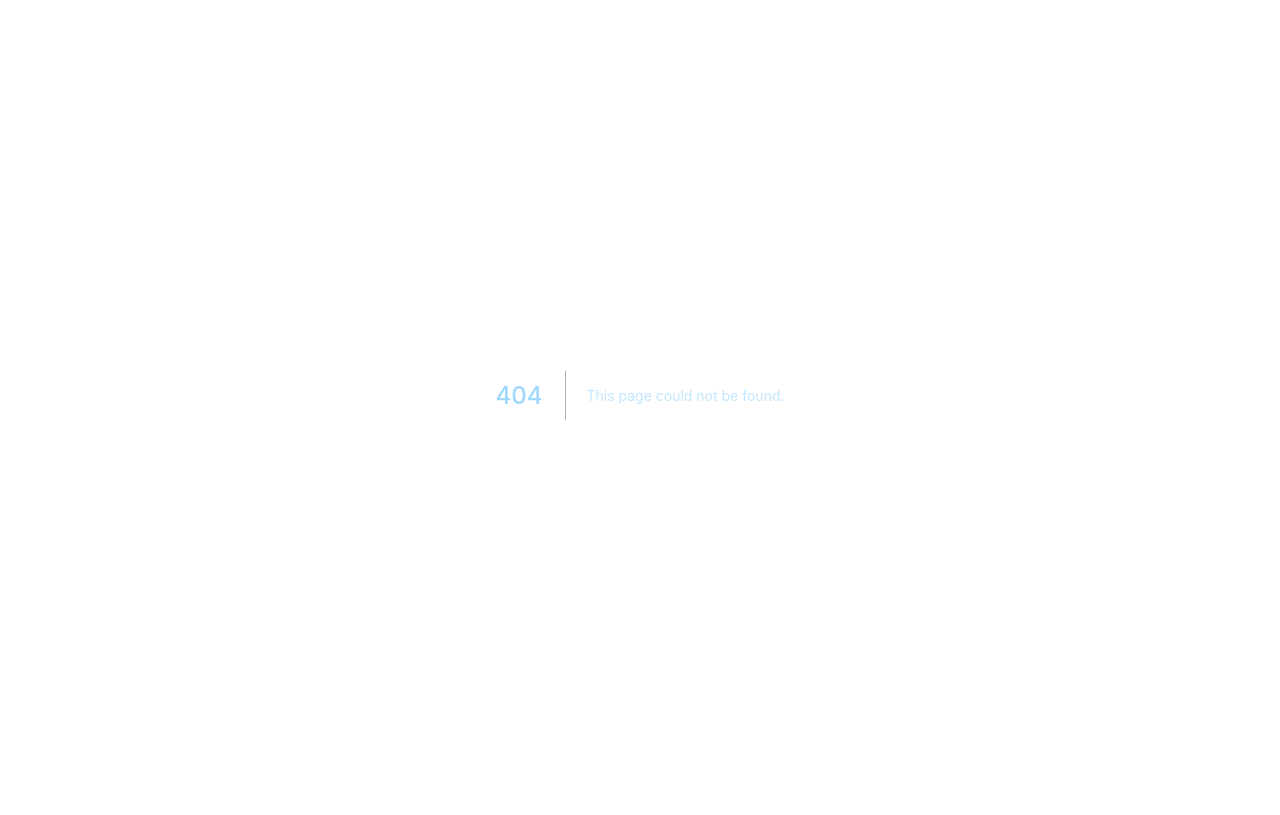
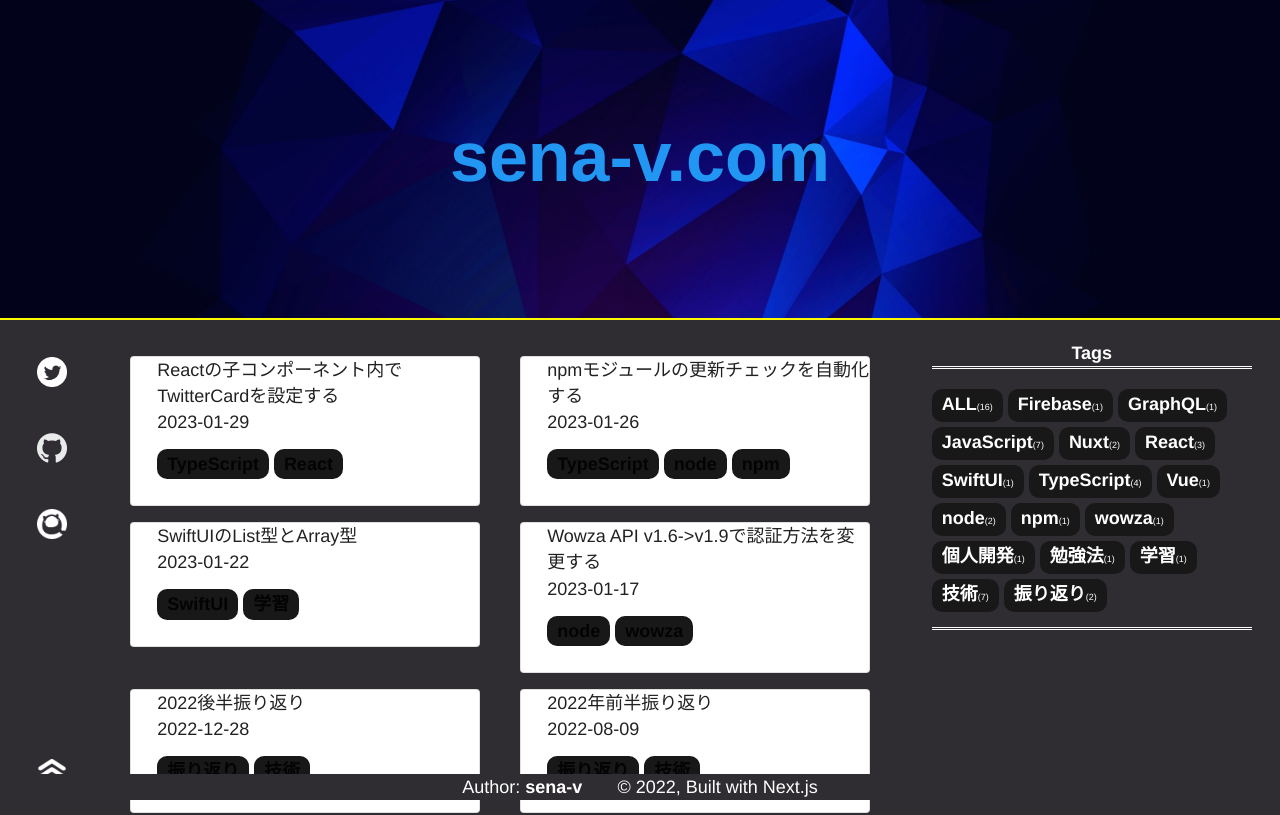
Before and after one commit to sena-v/blog.sena-v.com.next, a Next.js app: page /index2 in a window 1280 px wide. Before the commit this address had no page. Shown: the top 815 px of the page. Built offline with nearby package versions, Linux system fonts and the light colour scheme.

Commit message:
仮名で記事カード表示を作成(css対応未済)

```diff
--- a/package.json
+++ b/package.json
@@ -12,6 +12,9 @@
     "ci": "next lint && npm run typecheck && npm run build"
   },
   "dependencies": {
+    "@emotion/react": "^11.10.5",
+    "@emotion/styled": "^11.10.5",
+    "@mui/material": "^5.11.7",
     "@netlify/plugin-nextjs": "^4.30.2",
     "gray-matter": "^4.0.3",
     "next": "13.1.6",
--- /dev/null
+++ b/src/components/PostCardPage.tsx
@@ -0,0 +1,35 @@
+import { Dispatch } from "react"
+import { ItemType } from "src/utils/read-md"
+import PostThumbnail from "./PostThumbnail"
+import Grid from "@mui/material/Grid"
+import { Box } from "@mui/material"
+
+type PropsType = {
+  allPosts: ItemType[]
+  setTagPage: Dispatch<string>
+}
+
+const PostCardPage = ({ allPosts, setTagPage }: PropsType) => {
+  const createTags = (tags: string[]) =>
+    tags.map((tag) => (
+      <ul key={tag} className="post-tag-top" onClick={() => setTagPage(tag)}>
+        {tag}
+      </ul>
+    ))
+
+  return (
+    <Box sx={{ flexGrow: 1 }}>
+      <ul>
+        <Grid container spacing={2}>
+          {allPosts.map((post, index) => (
+            <Grid item key={index} md={6} xl={4}>
+              <PostThumbnail {...{ post, createTags }} />
+            </Grid>
+          ))}
+        </Grid>
+      </ul>
+    </Box>
+  )
+}
+
+export default PostCardPage
--- /dev/null
+++ b/src/components/PostThumbnail.tsx
@@ -0,0 +1,38 @@
+import { ItemType } from "src/utils/read-md"
+import { Box, Card, CardActionArea } from "@mui/material"
+import { useRouter } from "next/router"
+import React, { Dispatch } from "react"
+
+type PropsType = {
+  post: ItemType
+  createTags: (tags: string[]) => JSX.Element[]
+}
+
+const PostThumbnail = ({ post, createTags }: PropsType) => {
+  const router = useRouter()
+  const url = `posts/${post.slug}`
+
+  return (
+    <Box sx={{ width: 350 }}>
+      <Card variant="outlined">
+        <CardActionArea onClick={() => router.push(url)}>
+          <article className="slug-post">
+            {post.title}
+            <p
+              style={{
+                height: "30px",
+                marginBottom: "10px",
+                verticalAlign: "center",
+              }}
+            >
+              {post.date}&nbsp;&nbsp;&nbsp;&nbsp;
+            </p>
+            <div>{createTags(post.tags)}</div>
+            <br />
+          </article>
+        </CardActionArea>
+      </Card>
+    </Box>
+  )
+}
+export default PostThumbnail
--- /dev/null
+++ b/src/pages/index2.tsx
@@ -0,0 +1,94 @@
+/* eslint-disable @next/next/next-script-for-ga */
+import { Helmet, HelmetProvider } from "react-helmet-async"
+import Header from "@src/components/Header"
+import Footer from "@src/components/Footer"
+import FloatMenu from "@src/components/FloatMenu"
+import Float from "@src/components/Float"
+import TagPage from "@src/components/TagPage"
+import PostCardPage from "@src/components/PostCardPage"
+
+import { InferGetStaticPropsType } from "next"
+import { getAllPosts } from "@src/utils/read-md"
+import { countTags } from "@src/utils/tag-count"
+import { useRecoilState } from "recoil"
+import { selectTagAtom } from "@src/recoil/globalState"
+
+type Props = InferGetStaticPropsType<typeof getStaticProps>
+
+export const getStaticProps = async () => {
+  const allPosts = getAllPosts(["slug", "title", "date", "tags"])
+  const tagCount = countTags(allPosts)
+
+  return {
+    props: { allPosts, tagCount },
+  }
+}
+
+const Layout = ({ allPosts, tagCount }: Props) => {
+  const [selectTagName, setSelectTagName] = useRecoilState(selectTagAtom)
+
+  return (
+    <>
+      <HelmetProvider>
+        <Helmet>
+          {/* react-helmet内はcomponent等無効のためタグ直書き */}
+          <meta name="description" content="Author: sena-v" />
+          <meta name="twitter:card" content="summary_large_image" />
+          <meta name="twitter:site" content="sena-v.com" />
+          <meta name="twitter:title" content={"sena-v.com"} />
+          <meta name="twitter:description" content={"tech blog {...TypeScript,Node.js}"} />
+          <script async src="https://www.googletagmanager.com/gtag/js?id=G-76NH7ZL65V" />
+          <script>
+            {`
+    window.dataLayer = window.dataLayer || [];
+    function gtag(){dataLayer.push(arguments);}
+    gtag('js', new Date());
+    gtag('config', 'G-76NH7ZL65V');
+  `}
+          </script>
+        </Helmet>
+      </HelmetProvider>
+      <Header siteTitle={"sena-v.com"} setTagPage={setSelectTagName} />
+      <title style={{ display: "none" }}>{"sena-v.com"}</title>
+      <meta name="description" content="Author: sena-v" />
+      <div
+        style={{
+          display: "grid",
+          gridTemplateColumns: "50px minmax(700px, auto) 350px",
+        }}
+      >
+        <div
+          style={{
+            gridColumn: 0 / 1,
+            backgroundColor: "#2F2D32",
+          }}
+        >
+          <Float />
+        </div>
+        <div
+          style={{
+            maxWidth: 1200,
+            paddingTop: "2rem",
+            paddingBottom: "120px",
+            paddingRight: "2rem",
+            paddingLeft: "3rem",
+
+            gridColumn: 1 / 2,
+            backgroundColor: "#2F2D32",
+          }}
+        >
+          {!selectTagName || selectTagName === "ALL" ? (
+            <PostCardPage allPosts={allPosts} setTagPage={setSelectTagName} />
+          ) : (
+            <TagPage allPosts={allPosts} selectTagName={selectTagName} setTagPage={setSelectTagName} />
+          )}
+        </div>
+
+        <FloatMenu tagCount={tagCount} setTagPage={setSelectTagName} />
+      </div>
+      <Footer />
+    </>
+  )
+}
+
+export default Layout
```
Also changed, not shown: 1 other file (tests, documents, lock files or other folders).
